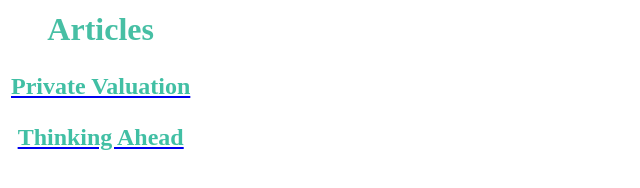
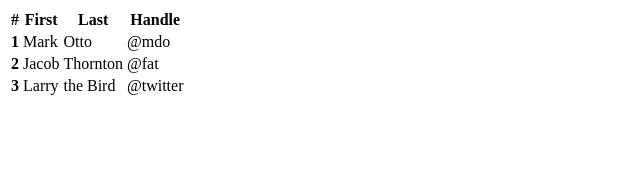
Before and after one commit to DeviPrasadhKvs/TOF-Articles, a plain HTML site: page index.html in a window 1280 px wide. Shown: the whole page, without its empty margins (0-640 px from the left). Drawn offline with Linux system fonts and the light colour scheme.

Commit message:
Update index.html

```diff
--- a/index.html
+++ b/index.html
@@ -1,27 +1,34 @@
 <html>
-<head>
-    <!-- <script>
-	   window.location.href='TOF-Articles/thinking-ahead'
-    </script> -->
-
-  <title>« Articles » The Other Fruit®</title>
-
-</head>
   <body>
 <table class="table table-striped">
     <thead>
       <tr>
-      <th scope="col"><span style="color:rgba(10, 169, 134, 0.75);"><h1 style="text-align:center;">Articles</h1></span></th>
+        <th scope="col">#</th>
+        <th scope="col">First</th>
+        <th scope="col">Last</th>
+        <th scope="col">Handle</th>
       </tr>
     </thead>
     <tbody>
       <tr>
-      <th scope="row"><a href="https://theotherfruit.com/private-valuation/"><span style="color:rgba(1, 169, 134, 0.75);"><h2>Private Valuation</h2></span></a></th>
+        <th scope="row">1</th>
+        <td>Mark</td>
+        <td>Otto</td>
+        <td>@mdo</td>
       </tr>
       <tr>
-      <th scope="row"><a href="https://theotherfruit.com/thinking-ahead/"><span style="color:rgba(1, 169, 134, 0.75);"><h2>Thinking Ahead</h2></span></a></th>
+        <th scope="row">2</th>
+        <td>Jacob</td>
+        <td>Thornton</td>
+        <td>@fat</td>
+      </tr>
+      <tr>
+        <th scope="row">3</th>
+        <td>Larry</td>
+        <td>the Bird</td>
+        <td>@twitter</td>
       </tr>
     </tbody>
+  </table>
   </body>
-</table>
   </html>
```
Lines whose indentation alone changed are shown as unchanged.
